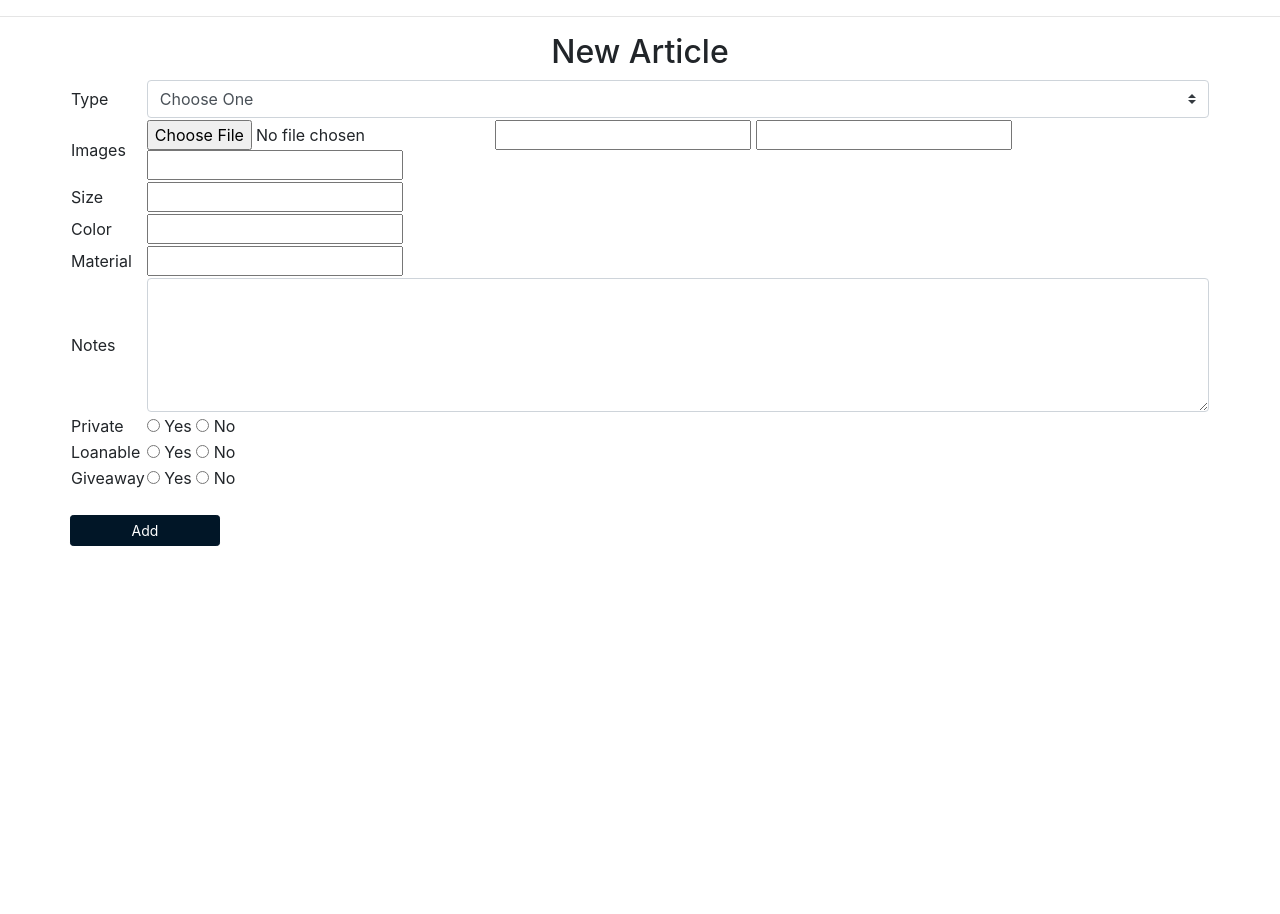
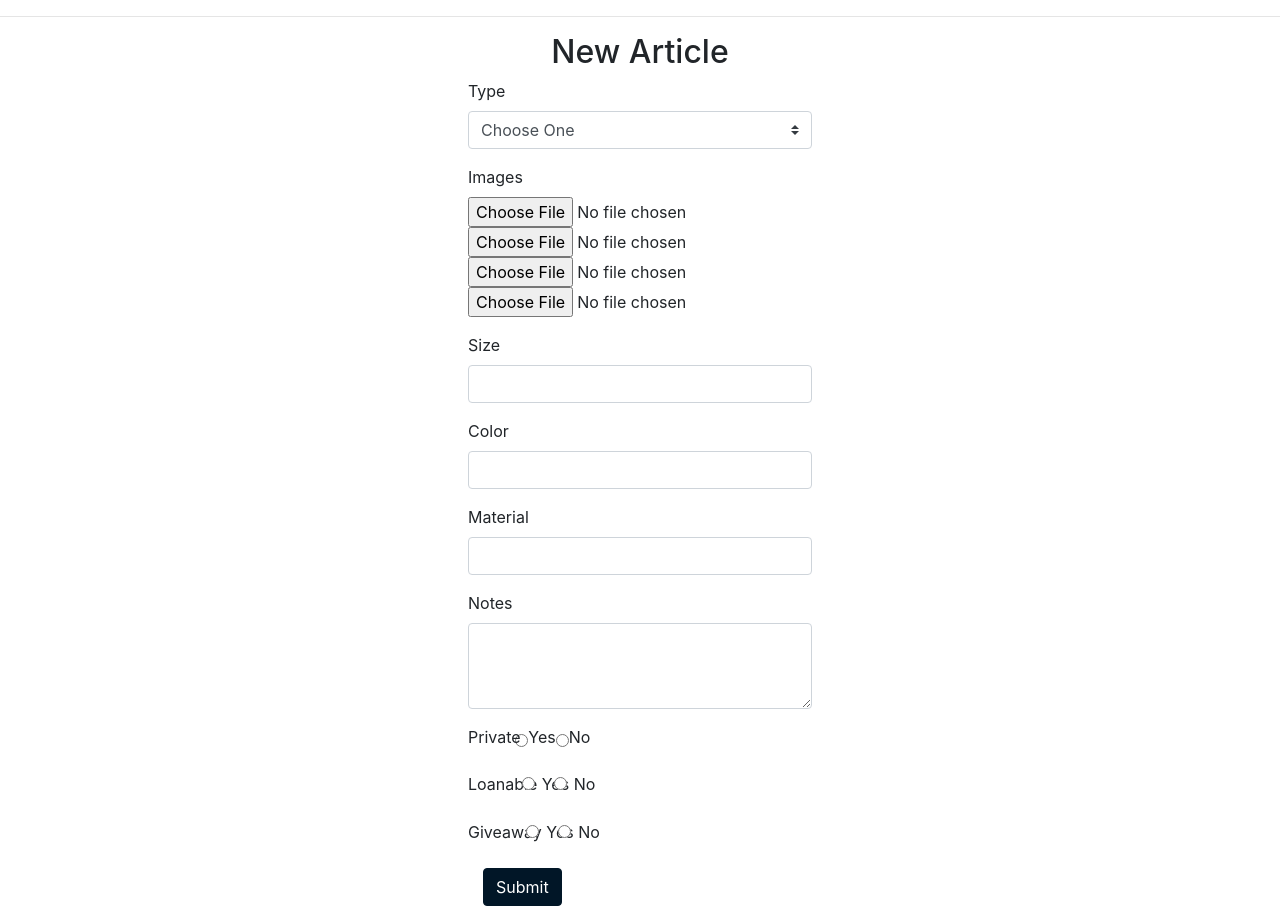
Before and after one commit to acruzer/thecluv, a Flask app: page /article_add in a window 1280 px wide. Shown: the part 56-970 px from the top of the page. Before the commit the page ends 602 px from the top, so only its background shows below. Run offline with Flask 2, Linux system fonts and the light colour scheme; data that the repository does not hold is empty; some libraries are stand-ins or nearby versions.

Commit message:
made some progress on updating my new article form

```diff
--- a/server.py
+++ b/server.py
@@ -13,8 +13,8 @@ import boto3, botocore
 import os
 import uuid
 
-S3_KEY = "TEMP"
-S3_SECRET = "TEMP"
+S3_KEY = os.environ["S3_KEY"]
+S3_SECRET = os.environ["S3_SECRET"]
 S3_BUCKET = "thecluv"
 
 app = Flask(__name__)
@@ -147,7 +147,7 @@ def upload_to_s3(image):
 
     unused_filename, file_extension = os.path.splitext(image.filename)
 
-    filename = str(uuid.uuid1()) + file_extension
+    filename = str(uuid.uuid4()) + file_extension
 
     reponce = s3.upload_fileobj(image,
             S3_BUCKET,
--- a/templates/article_add.html
+++ b/templates/article_add.html
@@ -4,104 +4,114 @@
 
 <div class="row justify-content-center">
 <form action="/article_add_confirm" enctype="multipart/form-data" method="POST" name="article_add">
-<table>
-	<tr>
-    	<td>Type</td>
-    	<td> <select name = "type_id" class="custom-select">
+
+	<div class="form-group">
+	<label for="type">Type</label>
+    	<select name = "type_id" class="custom-select">
     	<option selected>Choose One</option>
     	{% for type in article_type %}
     	<option value="{{type.type_id}}">{{type.name}}</option>
     	{% endfor %}
     	</select>
-    	</td>
-	</tr>
+	</div>
 
-	<tr>
-    	<td>Images</td>
-    	<td> <input type="file"
+	<div class="form-group">
+    <label for="images">Images</label>
+		<input type="file"
 			   name="image"
+			   class="form-control-file"
 		       required>
-			 <input type="url"
-    				name="image_2">
-    		 <input type="url"
-    				name="image_3">
-			<input type="url"
-    				name="image_4">
-    	</td>
-	</tr>
-	<tr>
-    	<td>Size</td>
-    	<td> <input type="size"
+		<input type="file"
+			   name="image_2"
+			   class="form-control-file">
+		<input type="file"
+			   name="image_3"
+			   class="form-control-file">
+		<input type="file"
+			   name="image_4"
+			   class="form-control-file">
+	</div>
+
+    <div class="form-group">
+    <label for="size">Size</label>
+		<input type="size"
     		   name="size"
+    		   class="form-control"
     		   required>
-    	</td>
-	</tr>
+	</div>
 
-	<tr>
-    	<td>Color</td>
-    	<td> <input type="text"
+	<div class="form-group">
+    <label for="color">Color</label>
+		<input type="text"
     		   name="color"
+    		   class="form-control"
     		   required>
-    	</td>
-	</tr>
+    </div>
 
-	<tr>
-    	<td>Material</td>
-    	<td> <input type="material"
+	<div class="form-group">
+    <label for="material">Material</label>
+		<input type="material"
     		   name="material"
+    		   class="form-control"
     		   required>
-    	</td>
-	</tr>
+    </div>
 
-	<tr>
-    	<td>Notes</td>
-    	<td> <textarea class="form-control"
-    				   rows="5"
+	<div class="form-group">
+    <label for="notes">Notes</label>
+		<textarea class="form-control"
+			   id="exampleFormControlTextarea1"
+			   rows="3"
     		   name="notes">
-
 		</textarea>
-    	</td>
-
-	</tr>
-
-		<tr>
-    	<td>Private</td>
-    	<td> <input type="radio"
+	</div>
+	<fieldset class="form-group">
+    <div class="row">
+	<legend class="col-form-label col-sm-2 pt-0">Private</legend>
+		<input type="radio"
     		   name="is_private"> Yes
 
 		<input type="radio"
     		   name="is_private"> No
-    	</td>
-	</tr>
+    </div>
+	</fieldset>
 
-	</tr>
-
-		<tr>
-    	<td>Loanable</td>
-    	<td> <input type="radio"
-    				name="is_loanable"> Yes
+	<div class="form-group">
+    <label for="loanable">Loanable</label>
+		<input type="radio"
+			   class="form-check-input"
+			   id="gridRadios1"
+    		   name="is_loanable"
+    		   value="True"> Yes
 
 		<input type="radio"
-    				name="is_loanable"> No
-    	</td>
-	</tr>
+			   class="form-check-input"
+			   id="gridRadios1"
+    		   name="is_loanable"
+    		   value="False"> No
+	</div>
 
-	</tr>
-
-		<tr>
-    	<td>Giveaway</td>
-    	<td> <input type="radio"
-    				name="is_giveaway"> Yes
+	<div class="form-group">
+    <label for="giveaway">Giveaway</label>
+		<input type="radio"
+			   class="form-check-input"
+			   id="gridRadios1"
+    		   name="is_giveaway"
+    		   value="True"> Yes
 
 		<input type="radio"
-    				name="is_giveaway"> No
-    	</td>
-	</tr>
+			   class="form-check-input"
+			   id="gridRadios1"
+    		   name="is_giveaway"
+    		   value="False"> No
+    </div>
 
-</table>
+    <div class="col-auto">
+		<button type="submit"
+			   class="btn btn-primary mb-2"
+			   value="Add">Submit
+		</button>
+    </div>
 
-  <br>
-  <input type="submit" value="Add" class="btn btn-primary btn-sm">
 </form>
 </div>
 
```
Also changed, not shown: 1 other file. Lines whose indentation alone changed are shown as unchanged.
